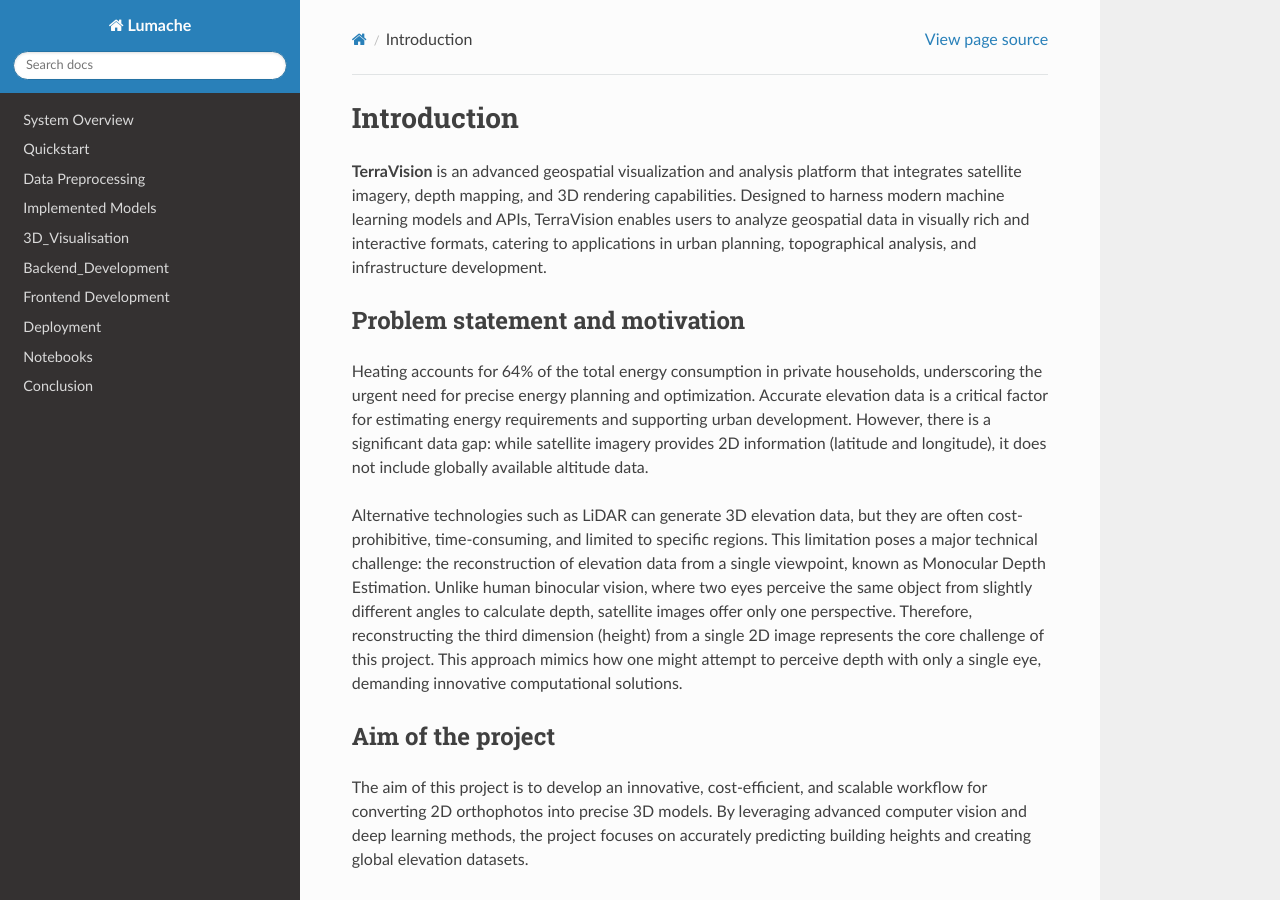
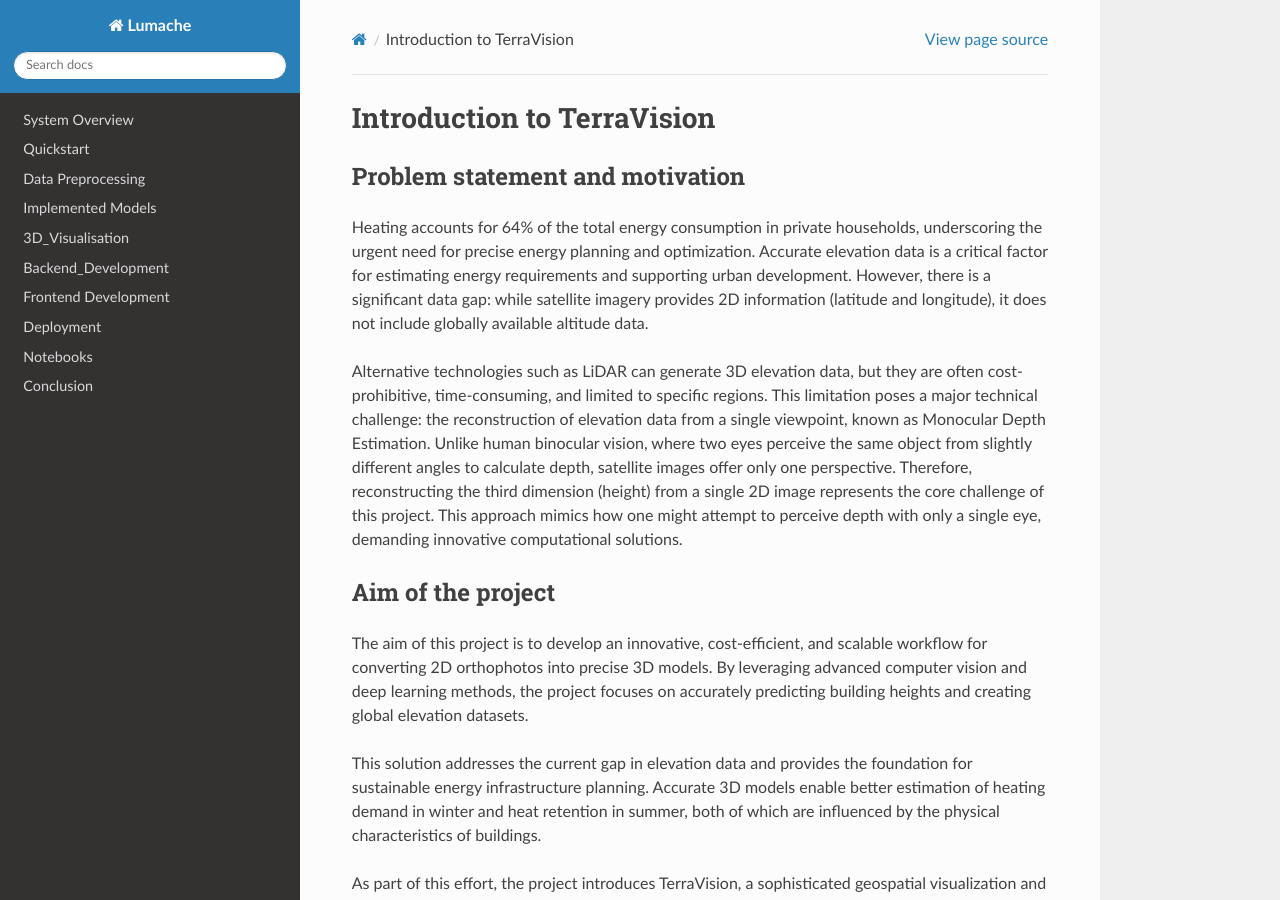
Before and after one commit to jaanoshka/3D-Visualizer-Docs, a Sphinx documentation site: the page built from docs/source/index.rst, in a window 1280 px wide and 900 px high. Built offline with Sphinx 7.4.7 and the Read the Docs theme 3.1.0, drawn with Linux system fonts in a browser that asks for light colours.

```diff
--- a/docs/source/index.rst
+++ b/docs/source/index.rst
@@ -1,8 +1,5 @@
-Introduction
+Introduction to TerraVision
 =============
-**TerraVision** is an advanced geospatial visualization and analysis platform that integrates satellite imagery, depth mapping, and 3D rendering capabilities. Designed to harness modern machine learning models and APIs, TerraVision enables users to analyze geospatial data in visually rich and interactive formats, catering to applications in urban planning, topographical analysis, and infrastructure development.
-
-
 Problem statement and motivation
 ---------------------------------
 Heating accounts for 64% of the total energy consumption in private households, underscoring the urgent need for precise energy planning and optimization. Accurate elevation data is a critical factor for estimating energy requirements and supporting urban development. However, there is a significant data gap: while satellite imagery provides 2D information (latitude and longitude), it does not include globally available altitude data.
```
